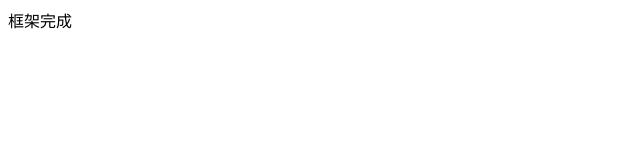
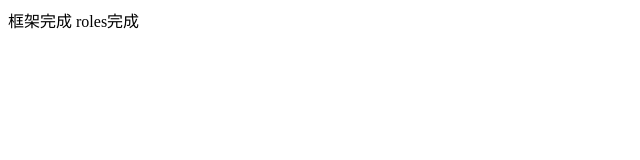
Before and after one commit to liqingyu520/peng, a plain HTML site: page index.html in a window 1280 px wide. Shown: the full height of the page, 0-640 px from the left. Drawn offline with Linux system fonts and the light colour scheme.

Commit message:
roles完成

```diff
--- a/index.html
+++ b/index.html
@@ -8,5 +8,6 @@
   </head>
   <body>
     <span>框架完成</span>
+    <span>roles完成</span>
   </body>
 </html>
```
